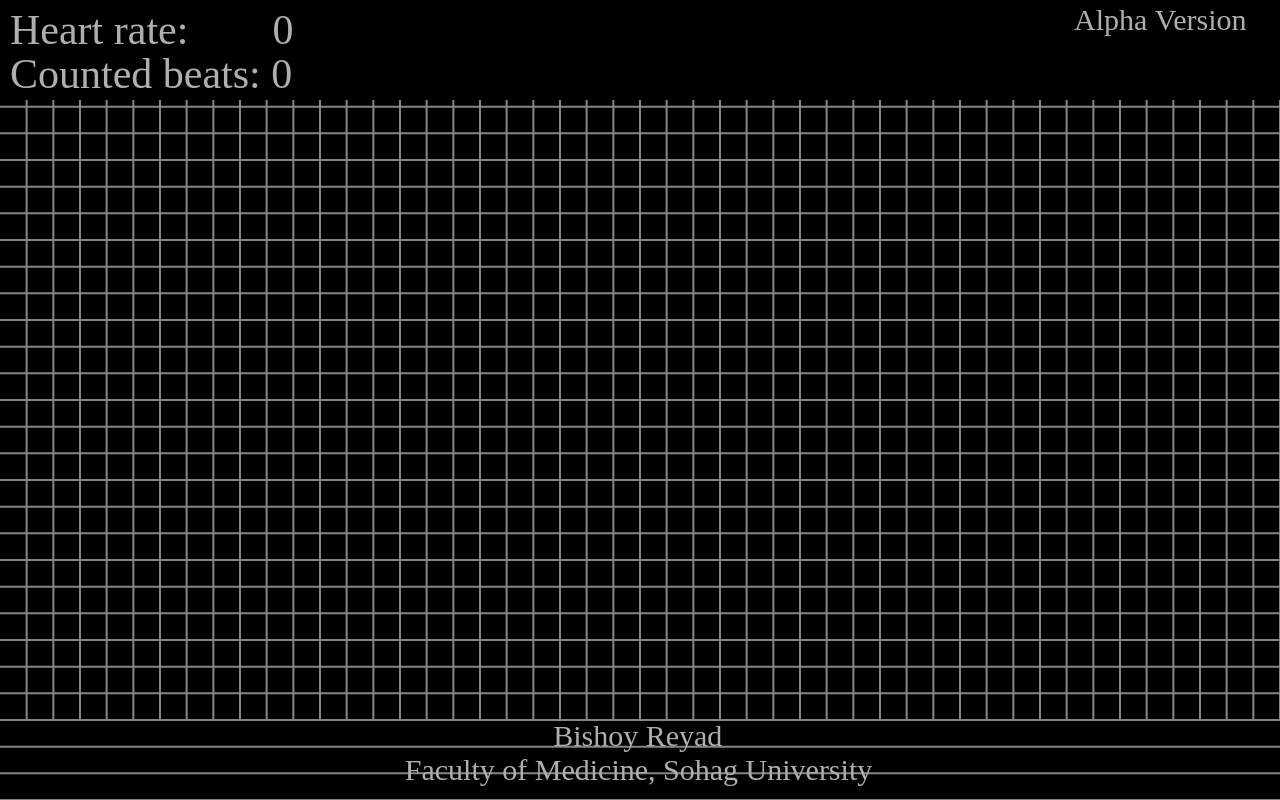
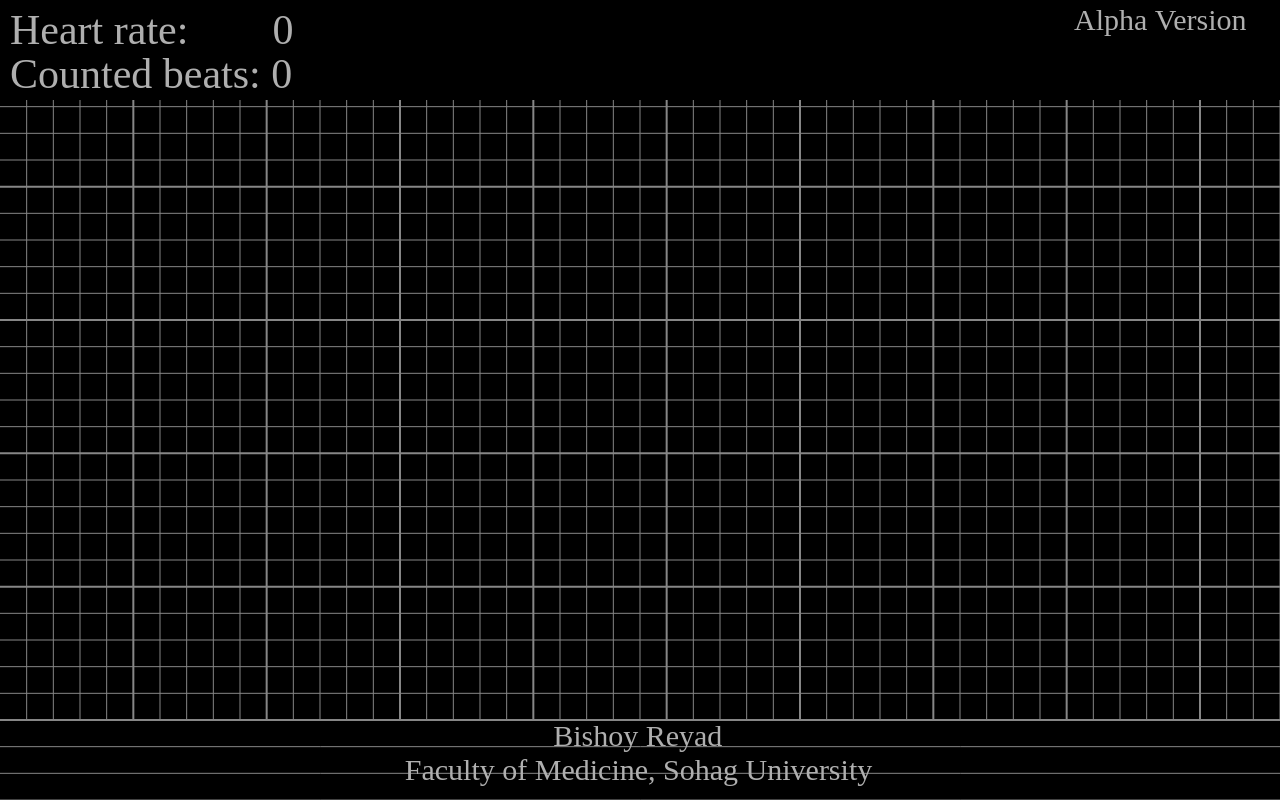
Before and after one commit to BishoyReyad/ecgfed, a plain HTML site: page index.html in a window 1280 px wide. Drawn offline with Linux system fonts and the light colour scheme.

Commit message:
Update index.html

```diff
--- a/index.html
+++ b/index.html
@@ -354,7 +354,7 @@
       //ECG Grid
       var gridCounter = 0;
       for (var x = 40 / timeToCount; x < (c.width / zoomVal); x += (40 / timeToCount) * (zoomVal / .5)) {
-        if (gridCounter < 5) {
+        if (gridCounter == 4) {
           ctx.lineWidth = 2;
           gridCounter = 0;
         } else {
@@ -369,7 +369,7 @@
 
       }
       for (var x = (40 / timeToCount) * 4; x < ((c.height) / zoomVal); x += (40 / timeToCount) * (zoomVal / .5)) {
-        if (gridCounter < 5) {
+        if (gridCounter == 4) {
           ctx.lineWidth = 2;
           gridCounter = 0;
         } else {
```
